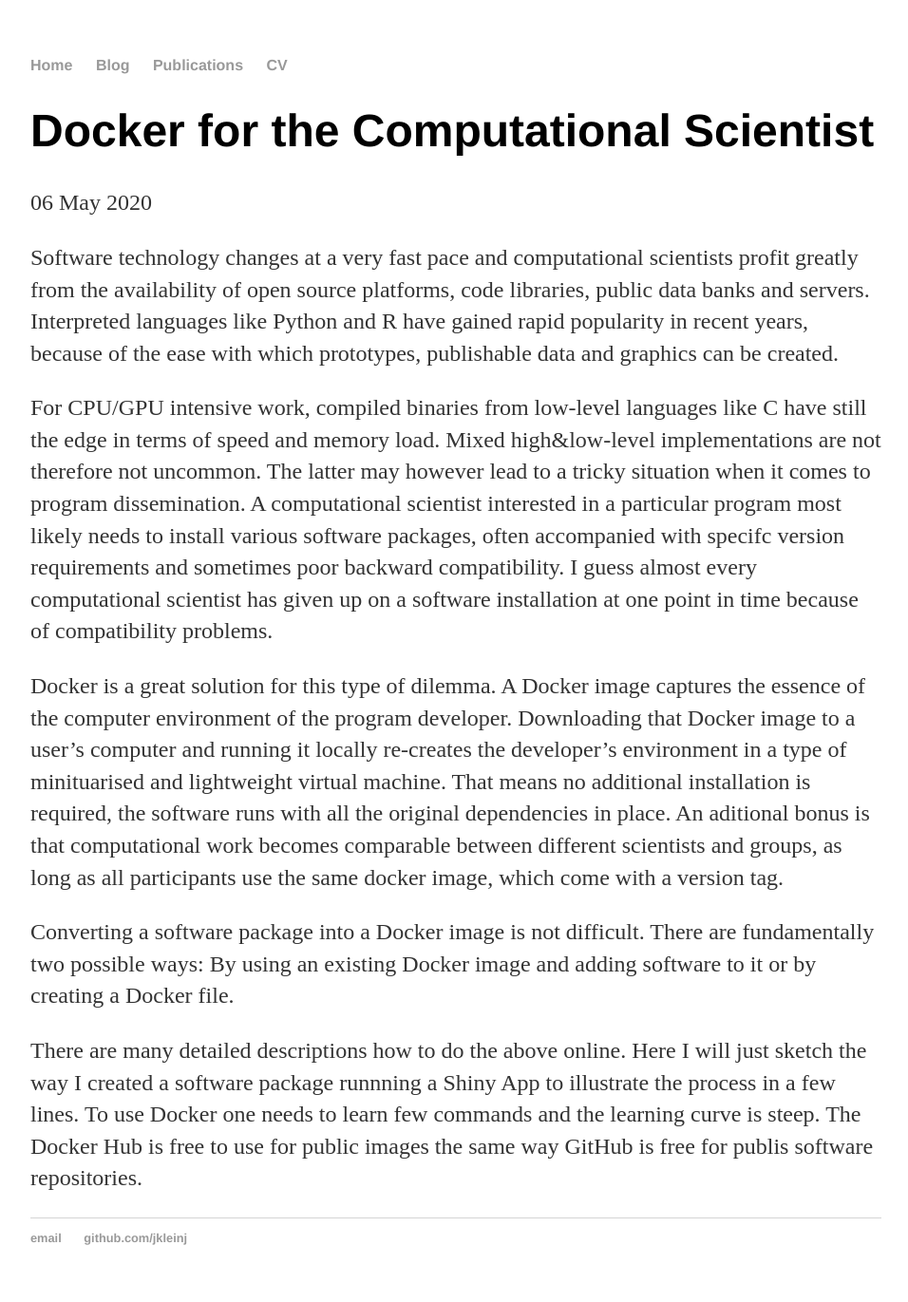
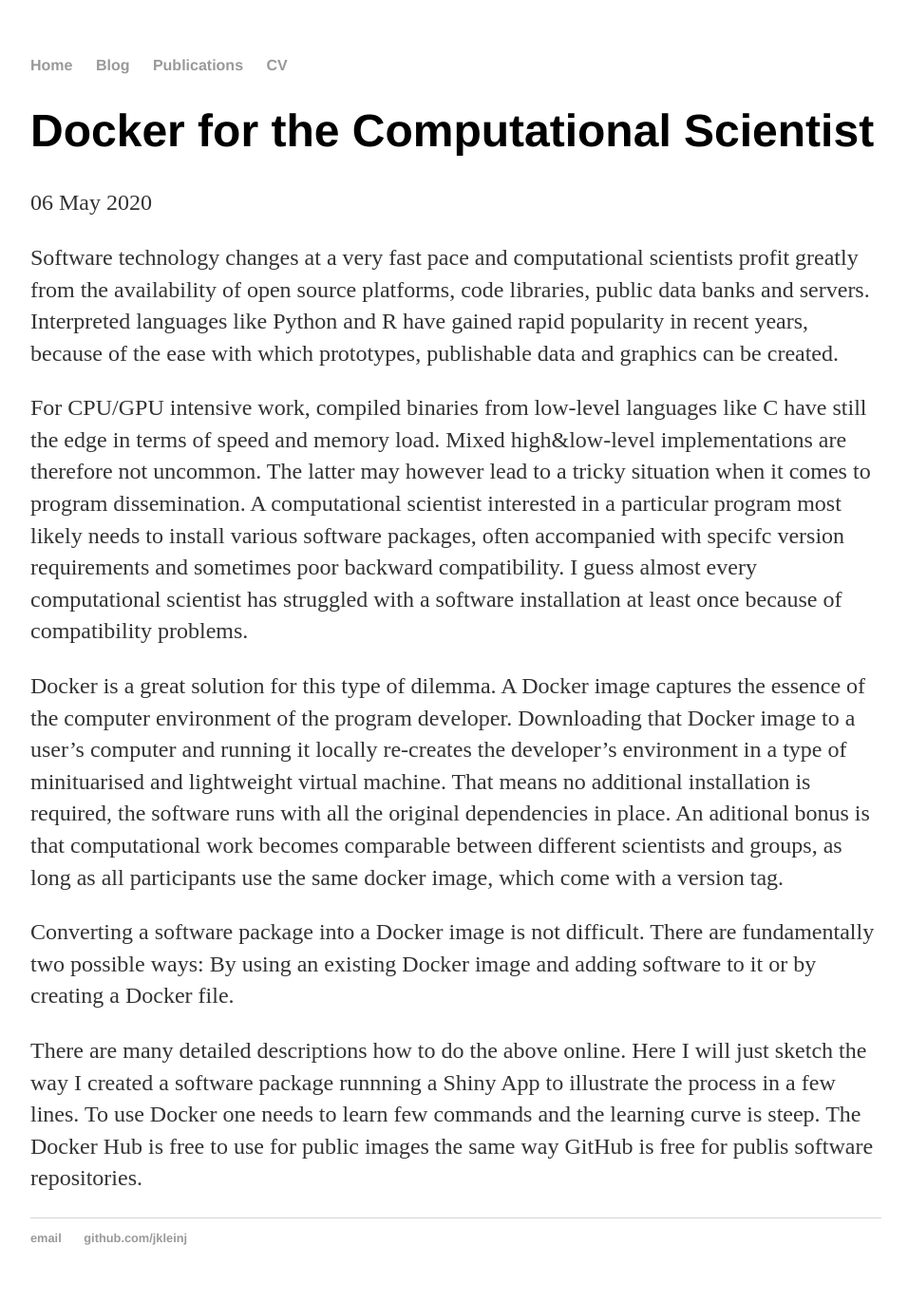
Before and after one commit to jkleinj/jkleinj.github.io, a Jekyll site: the page built from _posts/2020-05-06-Docker-for-the-Computational-Scientist.md, in a window 1280 px wide. Shown: the whole page at 95% size, without its empty margins (160-1116 px from the left). Built offline with Jekyll 4.4.1, drawn with Linux system fonts in a browser that asks for light colours.

Commit message:
Update 2020-05-06-Docker-for-the-Computational-Scientist.md

```diff
--- a/_posts/2020-05-06-Docker-for-the-Computational-Scientist.md
+++ b/_posts/2020-05-06-Docker-for-the-Computational-Scientist.md
@@ -12,11 +12,11 @@ because of the ease with which prototypes, publishable data and graphics can be
 
 For CPU/GPU intensive work, compiled binaries from low-level languages like C have
 still the edge in terms of speed and memory load. Mixed high&low-level implementations
-are not therefore not uncommon. The latter may however lead to a tricky situation when it comes to
+are therefore not uncommon. The latter may however lead to a tricky situation when it comes to
 program dissemination. A computational scientist interested in a particular program most likely
 needs to install various software packages, often accompanied with specifc version requirements
-and sometimes poor backward compatibility. I guess almost every computational scientist has given up
-on a software installation at one point in time because of compatibility problems.
+and sometimes poor backward compatibility. I guess almost every computational scientist has struggled
+with a software installation at least once because of compatibility problems.
 
 Docker is a great solution for this type of dilemma.
 A Docker image captures the essence of the computer environment of the program developer.
```
